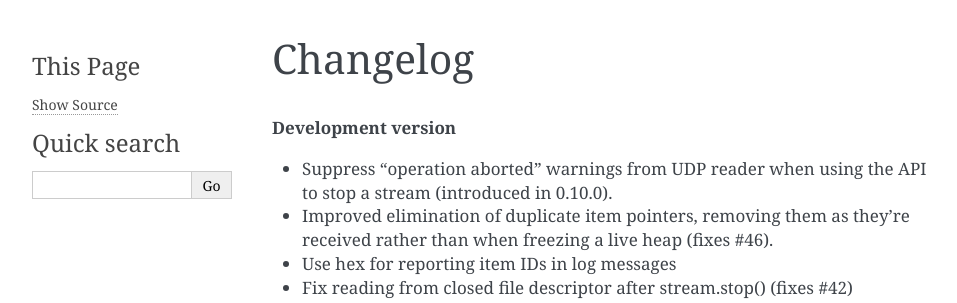
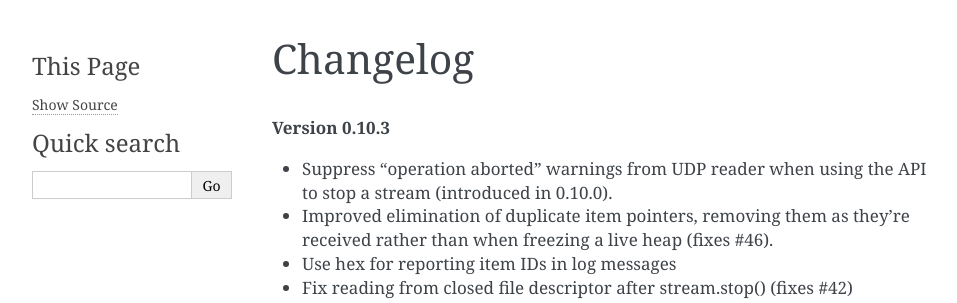
Before and after one commit to ska-sa/spead2, a Sphinx documentation site: the page built from doc/changelog.rst, in a window 1280 px wide and 900 px high. Shown: the top 303 px of the window, without its empty margins (148-1105 px from the left). Built offline with Sphinx 7.4.7, drawn with Linux system fonts in a browser that asks for light colours.

Commit message:
Prepare 0.10.3 release

```diff
--- a/doc/changelog.rst
+++ b/doc/changelog.rst
@@ -1,7 +1,7 @@
 Changelog
 =========
 
-.. rubric:: Development version
+.. rubric:: Version 0.10.3
 
 - Suppress "operation aborted" warnings from UDP reader when using the API
   to stop a stream (introduced in 0.10.0).
--- a/spead2/_version.py
+++ b/spead2/_version.py
@@ -1 +1 @@
-__version__ = "0.10.2"
+__version__ = "0.10.3"
```
